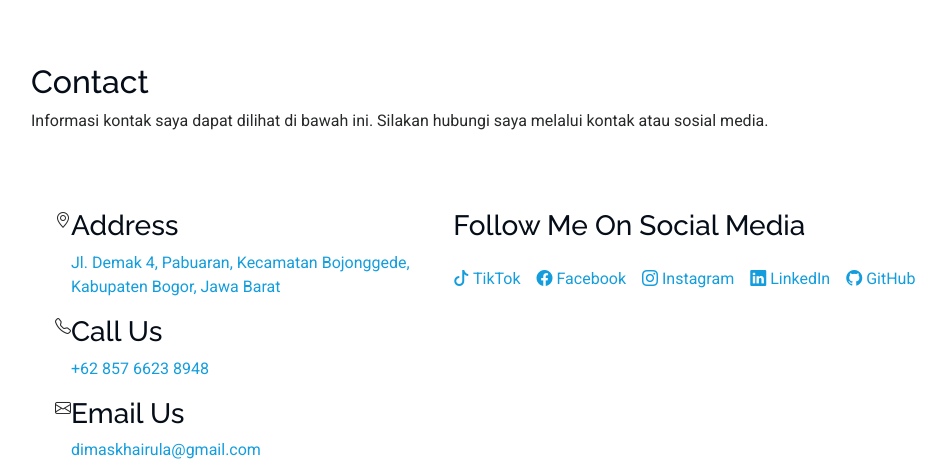
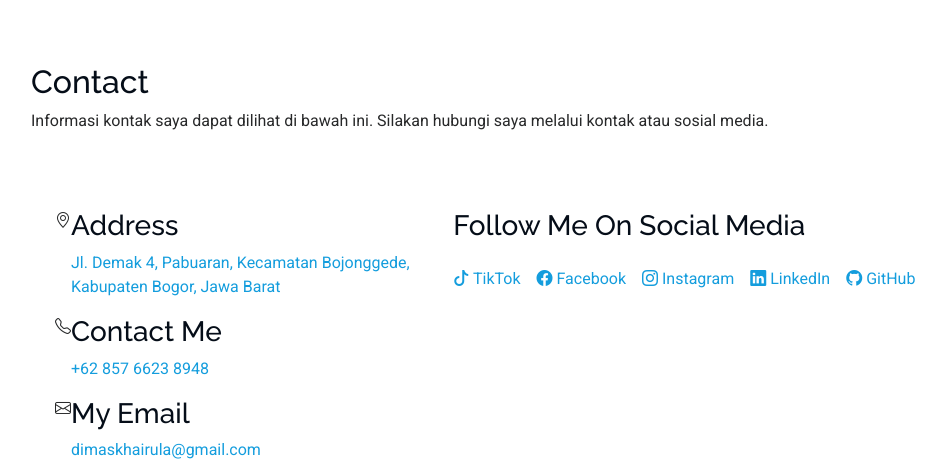
Before and after one commit to dimas123-dot/dimas123-dot.github.io, a plain HTML site: page index.html in a window 1280 px wide. Shown: the part 5288-5764 px from the top of the page, without its empty margins (269-1215 px from the left). Drawn offline with Linux system fonts and the light colour scheme; grey boxes are pictures that could not be loaded.

Commit message:
komit pertama

```diff
--- a/index.html
+++ b/index.html
@@ -549,7 +549,7 @@
               <div class="info-item d-flex" data-aos="fade-up" data-aos-delay="300">
               <i class="bi bi-telephone flex-shrink-0"></i>
               <div>
-                <h3>Call Us</h3>
+                <h3>Contact Me</h3>
                 <p><a href="tel:+6285766238948">+62 857 6623 8948</a></p>
               </div>
               </div><!-- End Info Item -->
@@ -557,7 +557,7 @@
               <div class="info-item d-flex" data-aos="fade-up" data-aos-delay="400">
               <i class="bi bi-envelope flex-shrink-0"></i>
               <div>
-                <h3>Email Us</h3>
+                <h3>My Email </h3>
                 <p><a href="mailto:dimaskhairula@gmail.com">dimaskhairula@gmail.com</a></p>
               </div>
               </div><!-- End Info Item -->
```
